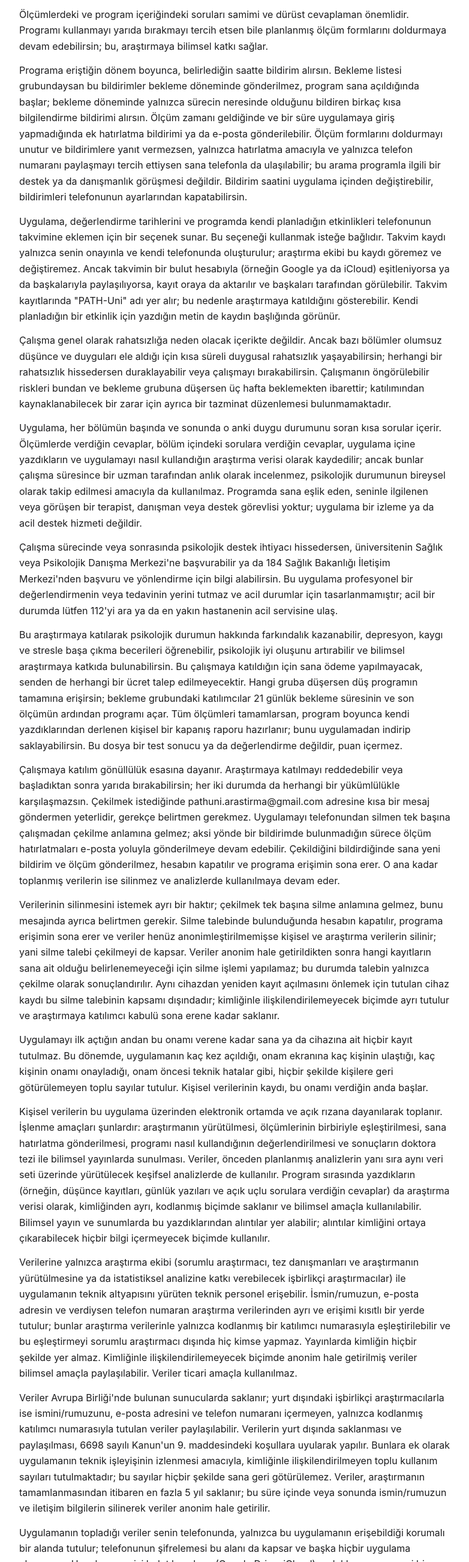
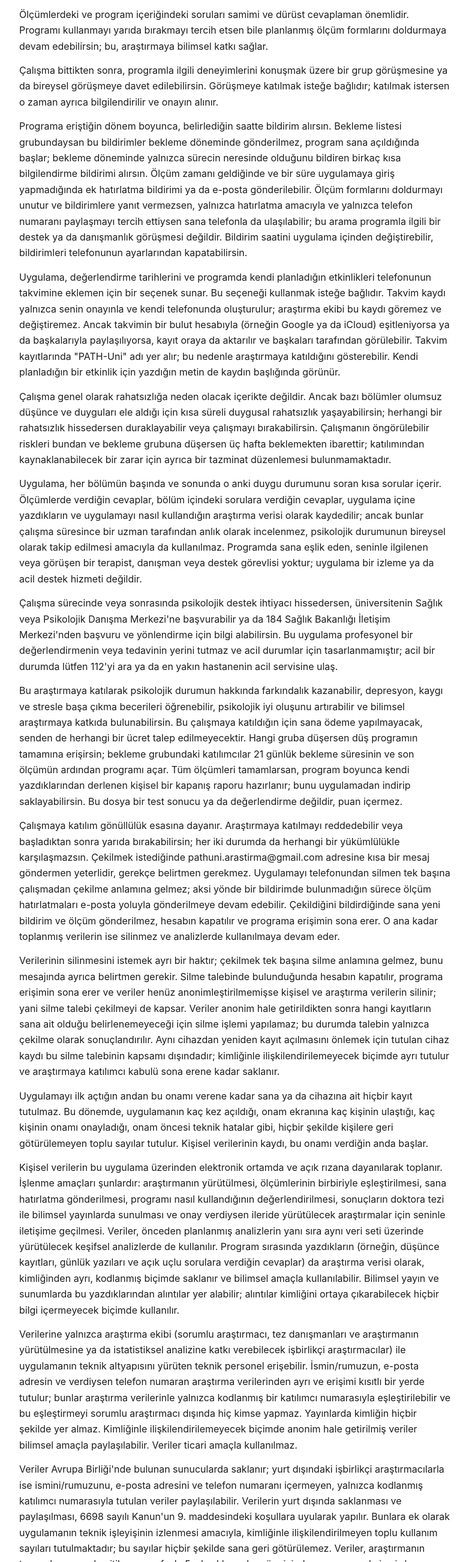
Before and after one commit to fdilvin/pathuni-gizlilik, a plain HTML site: page index.html in a window 1280 px wide. Shown: the part 5984-8588 px from the top of the page at 60% size, without its empty margins (248-1030 px from the left). Drawn offline with Linux system fonts and the light colour scheme.

Commit message:
Gizlilik politikasi sayfasi: onam-v7.2 guncel metin
Calisma sonrasi gorusme daveti paragrafi, isleme amaclarina 'onay
verdiysen ileride yurutulecek arastirmalar icin iletisim', istege bagli
kutudan ornek cikti.

Co-Authored-By: Claude Opus 5.5 <noreply@anthropic.com>

```diff
--- a/index.html
+++ b/index.html
@@ -197,6 +197,7 @@ yolundan da ula&#351;&#305;labilir.</p>
       <p>Bekleme listesi grubundaysan: giriş formunu doldurursun (~15 dakika); 3 haftanın sonunda formu tekrar doldurursun (~10 dakika) ve program sana açılır; program sonunda formu tekrar doldurursun (~15 dakika) ve 1 ay sonra takip ölçümünü tamamlarsın (~10 dakika).</p>
       <p>Her değerlendirme formu açıldığında, form tamamlanana ya da formun süresi dolana kadar uygulamanın tamamı kapalı olur: Bölümler, Araçlar, Günlükler ve Profil sekmelerini kullanamazsın. Formu tamamladığında uygulama yeniden açılır.</p>
       <p>Ölçümlerdeki ve program içeriğindeki soruları samimi ve dürüst cevaplaman önemlidir. Programı kullanmayı yarıda bırakmayı tercih etsen bile planlanmış ölçüm formlarını doldurmaya devam edebilirsin; bu, araştırmaya bilimsel katkı sağlar.</p>
+      <p>Çalışma bittikten sonra, programla ilgili deneyimlerini konuşmak üzere bir grup görüşmesine ya da bireysel görüşmeye davet edilebilirsin. Görüşmeye katılmak isteğe bağlıdır; katılmak istersen o zaman ayrıca bilgilendirilir ve onayın alınır.</p>
       <p>Programa eriştiğin dönem boyunca, belirlediğin saatte bildirim alırsın. Bekleme listesi grubundaysan bu bildirimler bekleme döneminde gönderilmez, program sana açıldığında başlar; bekleme döneminde yalnızca sürecin neresinde olduğunu bildiren birkaç kısa bilgilendirme bildirimi alırsın. Ölçüm zamanı geldiğinde ve bir süre uygulamaya giriş yapmadığında ek hatırlatma bildirimi ya da e-posta gönderilebilir. Ölçüm formlarını doldurmayı unutur ve bildirimlere yanıt vermezsen, yalnızca hatırlatma amacıyla ve yalnızca telefon numaranı paylaşmayı tercih ettiysen sana telefonla da ulaşılabilir; bu arama programla ilgili bir destek ya da danışmanlık görüşmesi değildir. Bildirim saatini uygulama içinden değiştirebilir, bildirimleri telefonunun ayarlarından kapatabilirsin.</p>
       <p>Uygulama, değerlendirme tarihlerini ve programda kendi planladığın etkinlikleri telefonunun takvimine eklemen için bir seçenek sunar. Bu seçeneği kullanmak isteğe bağlıdır. Takvim kaydı yalnızca senin onayınla ve kendi telefonunda oluşturulur; araştırma ekibi bu kaydı göremez ve değiştiremez. Ancak takvimin bir bulut hesabıyla (örneğin Google ya da iCloud) eşitleniyorsa ya da başkalarıyla paylaşılıyorsa, kayıt oraya da aktarılır ve başkaları tarafından görülebilir. Takvim kayıtlarında "PATH-Uni" adı yer alır; bu nedenle araştırmaya katıldığını gösterebilir. Kendi planladığın bir etkinlik için yazdığın metin de kaydın başlığında görünür.</p>
       <p>Çalışma genel olarak rahatsızlığa neden olacak içerikte değildir. Ancak bazı bölümler olumsuz düşünce ve duyguları ele aldığı için kısa süreli duygusal rahatsızlık yaşayabilirsin; herhangi bir rahatsızlık hissedersen duraklayabilir veya çalışmayı bırakabilirsin. Çalışmanın öngörülebilir riskleri bundan ve bekleme grubuna düşersen üç hafta beklemekten ibarettir; katılımından kaynaklanabilecek bir zarar için ayrıca bir tazminat düzenlemesi bulunmamaktadır.</p>
@@ -206,7 +207,7 @@ yolundan da ula&#351;&#305;labilir.</p>
       <p>Çalışmaya katılım gönüllülük esasına dayanır. Araştırmaya katılmayı reddedebilir veya başladıktan sonra yarıda bırakabilirsin; her iki durumda da herhangi bir yükümlülükle karşılaşmazsın. Çekilmek istediğinde pathuni.arastirma@gmail.com adresine kısa bir mesaj göndermen yeterlidir, gerekçe belirtmen gerekmez. Uygulamayı telefonundan silmen tek başına çalışmadan çekilme anlamına gelmez; aksi yönde bir bildirimde bulunmadığın sürece ölçüm hatırlatmaları e-posta yoluyla gönderilmeye devam edebilir. Çekildiğini bildirdiğinde sana yeni bildirim ve ölçüm gönderilmez, hesabın kapatılır ve programa erişimin sona erer. O ana kadar toplanmış verilerin ise silinmez ve analizlerde kullanılmaya devam eder.</p>
       <p>Verilerinin silinmesini istemek ayrı bir haktır; çekilmek tek başına silme anlamına gelmez, bunu mesajında ayrıca belirtmen gerekir. Silme talebinde bulunduğunda hesabın kapatılır, programa erişimin sona erer ve veriler henüz anonimleştirilmemişse kişisel ve araştırma verilerin silinir; yani silme talebi çekilmeyi de kapsar. Veriler anonim hale getirildikten sonra hangi kayıtların sana ait olduğu belirlenemeyeceği için silme işlemi yapılamaz; bu durumda talebin yalnızca çekilme olarak sonuçlandırılır. Aynı cihazdan yeniden kayıt açılmasını önlemek için tutulan cihaz kaydı bu silme talebinin kapsamı dışındadır; kimliğinle ilişkilendirilemeyecek biçimde ayrı tutulur ve araştırmaya katılımcı kabulü sona erene kadar saklanır.</p>
       <p>Uygulamayı ilk açtığın andan bu onamı verene kadar sana ya da cihazına ait hiçbir kayıt tutulmaz. Bu dönemde, uygulamanın kaç kez açıldığı, onam ekranına kaç kişinin ulaştığı, kaç kişinin onamı onayladığı, onam öncesi teknik hatalar gibi, hiçbir şekilde kişilere geri götürülemeyen toplu sayılar tutulur. Kişisel verilerinin kaydı, bu onamı verdiğin anda başlar.</p>
-      <p>Kişisel verilerin bu uygulama üzerinden elektronik ortamda ve açık rızana dayanılarak toplanır. İşlenme amaçları şunlardır: araştırmanın yürütülmesi, ölçümlerinin birbiriyle eşleştirilmesi, sana hatırlatma gönderilmesi, programı nasıl kullandığının değerlendirilmesi ve sonuçların doktora tezi ile bilimsel yayınlarda sunulması. Veriler, önceden planlanmış analizlerin yanı sıra aynı veri seti üzerinde yürütülecek keşifsel analizlerde de kullanılır. Program sırasında yazdıkların (örneğin, düşünce kayıtları, günlük yazıları ve açık uçlu sorulara verdiğin cevaplar) da araştırma verisi olarak, kimliğinden ayrı, kodlanmış biçimde saklanır ve bilimsel amaçla kullanılabilir. Bilimsel yayın ve sunumlarda bu yazdıklarından alıntılar yer alabilir; alıntılar kimliğini ortaya çıkarabilecek hiçbir bilgi içermeyecek biçimde kullanılır.</p>
+      <p>Kişisel verilerin bu uygulama üzerinden elektronik ortamda ve açık rızana dayanılarak toplanır. İşlenme amaçları şunlardır: araştırmanın yürütülmesi, ölçümlerinin birbiriyle eşleştirilmesi, sana hatırlatma gönderilmesi, programı nasıl kullandığının değerlendirilmesi, sonuçların doktora tezi ile bilimsel yayınlarda sunulması ve onay verdiysen ileride yürütülecek araştırmalar için seninle iletişime geçilmesi. Veriler, önceden planlanmış analizlerin yanı sıra aynı veri seti üzerinde yürütülecek keşifsel analizlerde de kullanılır. Program sırasında yazdıkların (örneğin, düşünce kayıtları, günlük yazıları ve açık uçlu sorulara verdiğin cevaplar) da araştırma verisi olarak, kimliğinden ayrı, kodlanmış biçimde saklanır ve bilimsel amaçla kullanılabilir. Bilimsel yayın ve sunumlarda bu yazdıklarından alıntılar yer alabilir; alıntılar kimliğini ortaya çıkarabilecek hiçbir bilgi içermeyecek biçimde kullanılır.</p>
       <p>Verilerine yalnızca araştırma ekibi (sorumlu araştırmacı, tez danışmanları ve araştırmanın yürütülmesine ya da istatistiksel analizine katkı verebilecek işbirlikçi araştırmacılar) ile uygulamanın teknik altyapısını yürüten teknik personel erişebilir. İsmin/rumuzun, e-posta adresin ve verdiysen telefon numaran araştırma verilerinden ayrı ve erişimi kısıtlı bir yerde tutulur; bunlar araştırma verilerinle yalnızca kodlanmış bir katılımcı numarasıyla eşleştirilebilir ve bu eşleştirmeyi sorumlu araştırmacı dışında hiç kimse yapmaz. Yayınlarda kimliğin hiçbir şekilde yer almaz. Kimliğinle ilişkilendirilemeyecek biçimde anonim hale getirilmiş veriler bilimsel amaçla paylaşılabilir. Veriler ticari amaçla kullanılmaz.</p>
       <p>Veriler Avrupa Birliği'nde bulunan sunucularda saklanır; yurt dışındaki işbirlikçi araştırmacılarla ise ismini/rumuzunu, e-posta adresini ve telefon numaranı içermeyen, yalnızca kodlanmış katılımcı numarasıyla tutulan veriler paylaşılabilir. Verilerin yurt dışında saklanması ve paylaşılması, 6698 sayılı Kanun'un 9. maddesindeki koşullara uyularak yapılır. Bunlara ek olarak uygulamanın teknik işleyişinin izlenmesi amacıyla, kimliğinle ilişkilendirilmeyen toplu kullanım sayıları tutulmaktadır; bu sayılar hiçbir şekilde sana geri götürülemez. Veriler, araştırmanın tamamlanmasından itibaren en fazla 5 yıl saklanır; bu süre içinde veya sonunda ismin/rumuzun ve iletişim bilgilerin silinerek veriler anonim hale getirilir.</p>
       <p>Uygulamanın topladığı veriler senin telefonunda, yalnızca bu uygulamanın erişebildiği korumalı bir alanda tutulur; telefonunun şifrelemesi bu alanı da kapsar ve başka hiçbir uygulama okuyamaz. Uygulama verisi bulut hesabına (Google Drive, iCloud) yedeklenmez ve yeni bir cihaza aktarılmaz; telefondaki kopya yalnızca programın çalışması için vardır, kalıcı kayıt sunucuda tutulur. E-posta adresin ve telefon numaran telefonda saklanmaz: kayıt sırasında sunucuya iletilir ve cihazda kopyası tutulmaz. Telefonda kalan tek kişisel bilgi, uygulama içindeki selamlamada kullanılan ismindir.</p>
@@ -216,7 +217,7 @@ yolundan da ula&#351;&#305;labilir.</p>
       <p>Metnin tamamına istediğin zaman uygulamadaki Profil sekmesinin Hakkında bölümünden, Bilgilendirilmiş Onam Formu’na dokunarak ulaşabilirsin.</p>
 
       <p class="checkbox"><span class="box">&#9744;</span> Yukarıda yer alan metni okudum (ya da sözlü olarak dinledim), anladım. Çalışmaya katılmayı isteyip istemediğim konusunda karar vermem için yeterince zaman tanındı. Bu araştırmaya gönüllü olarak katılmayı, psikolojik durumuma ilişkin verilerim de dahil olmak üzere araştırma kapsamında elde edilen verilerimin yukarıda açıklanan koşullarda işlenmesini ve kimliğim gizli tutularak sunulmasını ve yayınlanmasını, hiçbir baskı ve zorlama olmaksızın kabul ediyorum ve açık rıza veriyorum. <em>(zorunlu)</em></p>
-      <p class="checkbox"><span class="box">&#9744;</span> İleride yürütülecek başka araştırmalar için (örneğin kısa bir görüşme daveti) benimle iletişime geçilmesini kabul ediyorum. Bu kutuyu işaretlemesen de bu araştırmaya katılabilirsin; işaretlesen bile ilerideki bir davette o araştırmaya katılıp katılmamakta serbestsin. (-İsteğe bağlı- Katılım şartı değildir.) <em>(iste&#287;e ba&#287;l&#305;)</em></p>
+      <p class="checkbox"><span class="box">&#9744;</span> İleride yürütülecek başka araştırmalar için benimle iletişime geçilmesini kabul ediyorum. Bu kutuyu işaretlemesen de bu araştırmaya katılabilirsin; işaretlesen bile ilerideki bir davette o araştırmaya katılıp katılmamakta serbestsin. (-İsteğe bağlı- Katılım şartı değildir.) <em>(iste&#287;e ba&#287;l&#305;)</em></p>
 
 <footer>
   <p>PATH-Uni &middot; Ankara &#220;niversitesi Psikoloji B&#246;l&#252;m&#252; &middot;
```
